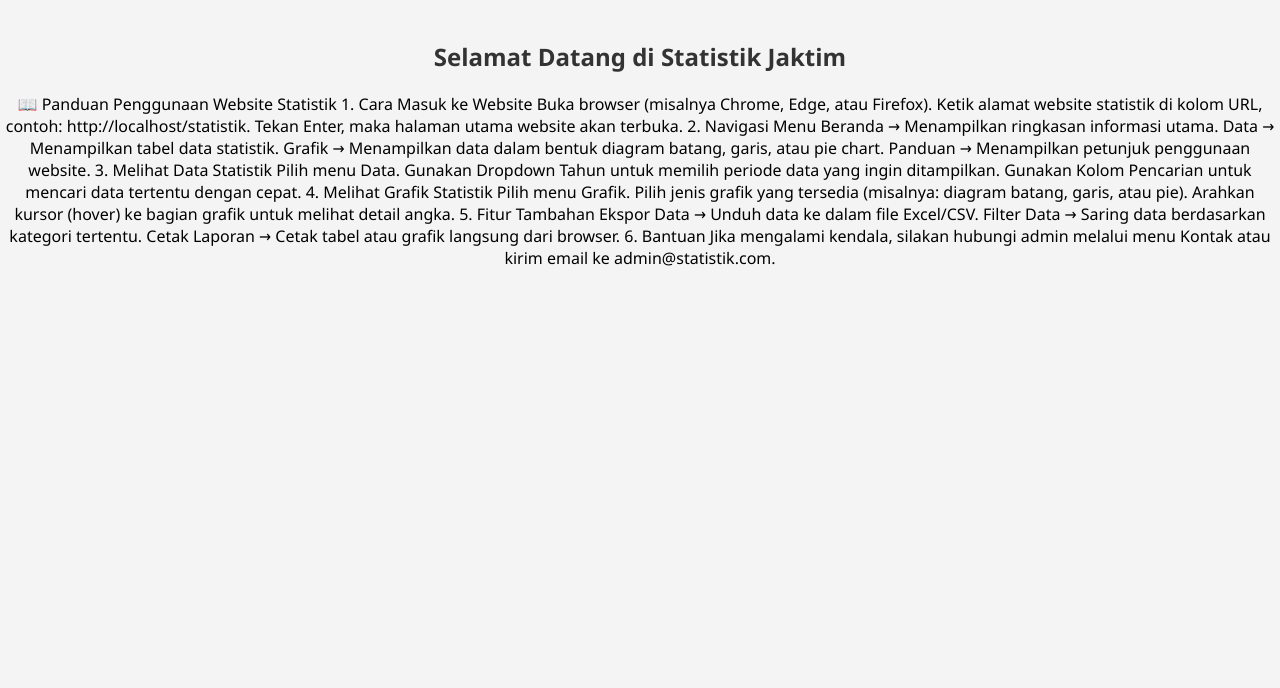
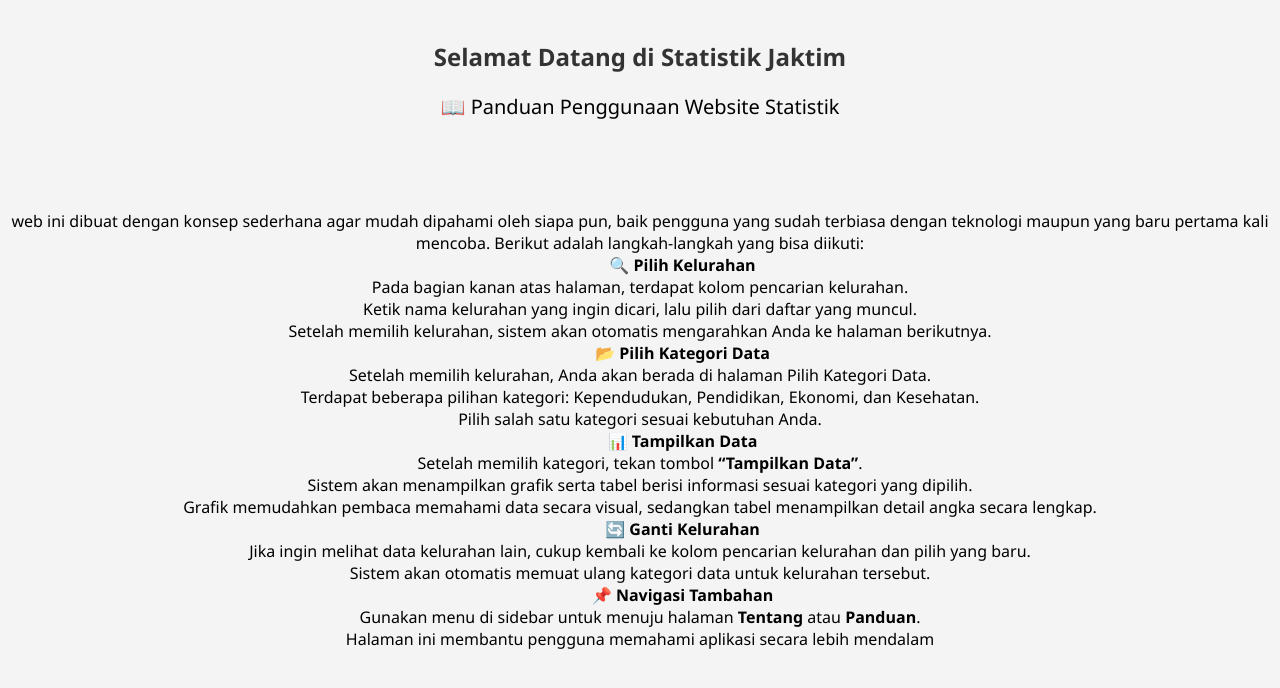
Before and after one commit to mimii03/statistik-jaktim, a PHP site: page /panduan.php in a window 1280 px wide. Shown: the part 60-748 px from the top of the page. Run offline with PHP 8.4, Linux system fonts and the light colour scheme.

Commit message:
cnisknciwi

```diff
--- a/panduan.php
+++ b/panduan.php
@@ -1,7 +1,6 @@
 <?php
 session_start();
 ?>
-
 <!DOCTYPE html>
 <html lang="id">
 <head>
@@ -12,6 +11,7 @@ session_start();
 </head>
 <body>
 
+  <!-- Sidebar -->
   <div class="sidebar hidden" id="sidebar">
     <h4>Statistik</h4>
     <a href="pendidikan.php">📚 Pendidikan</a>
@@ -20,6 +20,7 @@ session_start();
     <a href="kesehatan.php">🏥 Kesehatan</a>
   </div>
 
+  <!-- Navbar -->
   <div class="navbar">
     <span class="toggle-btn" onclick="toggleSidebar()">☰</span>
     <a href="index.php" class="beranda-link">Beranda</a>
@@ -43,6 +44,7 @@ session_start();
         <?php endif; ?>
       </div>
 
+      <!-- Search -->
       <div class="dropdown">
         <input type="text" class="search-input" id="searchKel" onkeyup="filterKelurahan()" placeholder="Cari kelurahan...">
         <div class="dropdown-content" id="kelurahanList">
@@ -61,61 +63,51 @@ session_start();
       </div>
     </div>
   </div>
-
+  <!-- Content -->
   <div class="content">
     <h2>Selamat Datang di Statistik Jaktim</h2>
-    <p>📖 Panduan Penggunaan Website Statistik
-1. Cara Masuk ke Website
 
-Buka browser (misalnya Chrome, Edge, atau Firefox).
+    <h3>📖 Panduan Penggunaan Website Statistik</h3>
+    <p>
+      web ini dibuat dengan konsep sederhana agar mudah dipahami oleh siapa pun, baik pengguna yang sudah terbiasa dengan teknologi maupun yang baru pertama kali mencoba. Berikut adalah langkah-langkah yang bisa diikuti:
+    </p>
 
-Ketik alamat website statistik di kolom URL, contoh: http://localhost/statistik.
+    <h4>🔍 Pilih Kelurahan</h4>
+    <ul>
+      <li>Pada bagian kanan atas halaman, terdapat kolom pencarian kelurahan.</li>
+      <li>Ketik nama kelurahan yang ingin dicari, lalu pilih dari daftar yang muncul.</li>
+      <li>Setelah memilih kelurahan, sistem akan otomatis mengarahkan Anda ke halaman berikutnya.</li>
+    </ul>
 
-Tekan Enter, maka halaman utama website akan terbuka.
+    <h4>📂 Pilih Kategori Data</h4>
+    <ul>
+      <li>Setelah memilih kelurahan, Anda akan berada di halaman Pilih Kategori Data.</li>
+      <li>Terdapat beberapa pilihan kategori: Kependudukan, Pendidikan, Ekonomi, dan Kesehatan.</li>
+      <li>Pilih salah satu kategori sesuai kebutuhan Anda.</li>
+    </ul>
 
-2. Navigasi Menu
+    <h4>📊 Tampilkan Data</h4>
+    <ul>
+      <li>Setelah memilih kategori, tekan tombol <b>“Tampilkan Data”</b>.</li>
+      <li>Sistem akan menampilkan grafik serta tabel berisi informasi sesuai kategori yang dipilih.</li>
+      <li>Grafik memudahkan pembaca memahami data secara visual, sedangkan tabel menampilkan detail angka secara lengkap.</li>
+    </ul>
 
-Beranda → Menampilkan ringkasan informasi utama.
+    <h4>🔄 Ganti Kelurahan</h4>
+    <ul>
+      <li>Jika ingin melihat data kelurahan lain, cukup kembali ke kolom pencarian kelurahan dan pilih yang baru.</li>
+      <li>Sistem akan otomatis memuat ulang kategori data untuk kelurahan tersebut.</li>
+    </ul>
 
-Data → Menampilkan tabel data statistik.
+    <h4>📌 Navigasi Tambahan</h4>
+    <ul>
+      <li>Gunakan menu di sidebar untuk menuju halaman <b>Tentang</b> atau <b>Panduan</b>.</li>
+      <li>Halaman ini membantu pengguna memahami aplikasi secara lebih mendalam
 
-Grafik → Menampilkan data dalam bentuk diagram batang, garis, atau pie chart.
-
-Panduan → Menampilkan petunjuk penggunaan website.
-
-3. Melihat Data Statistik
-
-Pilih menu Data.
-
-Gunakan Dropdown Tahun untuk memilih periode data yang ingin ditampilkan.
-
-Gunakan Kolom Pencarian untuk mencari data tertentu dengan cepat.
-
-4. Melihat Grafik Statistik
-
-Pilih menu Grafik.
-
-Pilih jenis grafik yang tersedia (misalnya: diagram batang, garis, atau pie).
-
-Arahkan kursor (hover) ke bagian grafik untuk melihat detail angka.
-
-5. Fitur Tambahan
-
-Ekspor Data → Unduh data ke dalam file Excel/CSV.
-
-Filter Data → Saring data berdasarkan kategori tertentu.
-
-Cetak Laporan → Cetak tabel atau grafik langsung dari browser.
-
-6. Bantuan
-
-Jika mengalami kendala, silakan hubungi admin melalui menu Kontak atau kirim email ke admin@statistik.com.</p>
-  </div>
-
+  <!-- Scripts -->
   <script>
     function toggleSidebar() {
-      const sidebar = document.getElementById("sidebar");
-      sidebar.classList.toggle("hidden");
+      document.getElementById("sidebar").classList.toggle("hidden");
     }
 
     function filterKelurahan() {
```
Lines whose indentation alone changed are shown as unchanged.
